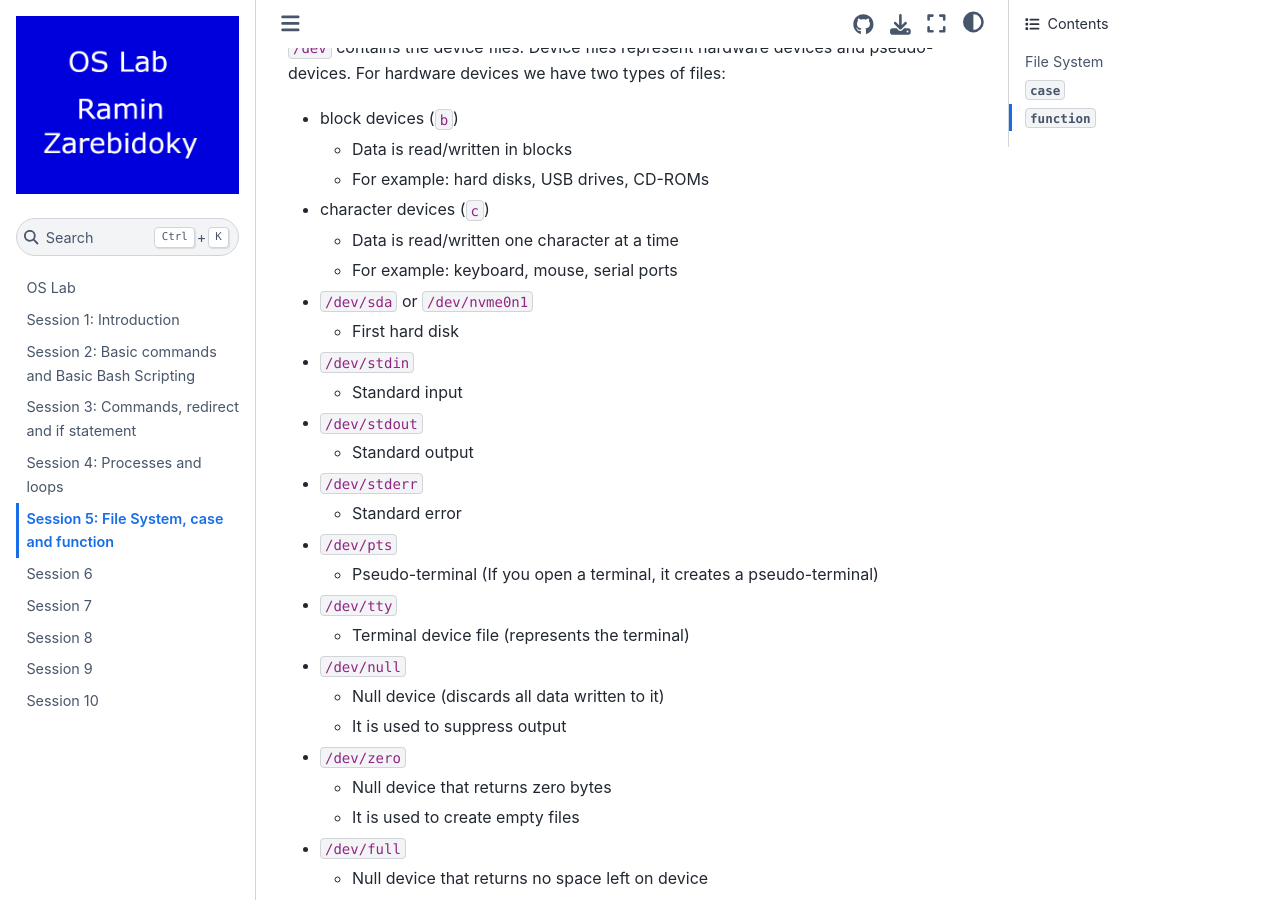
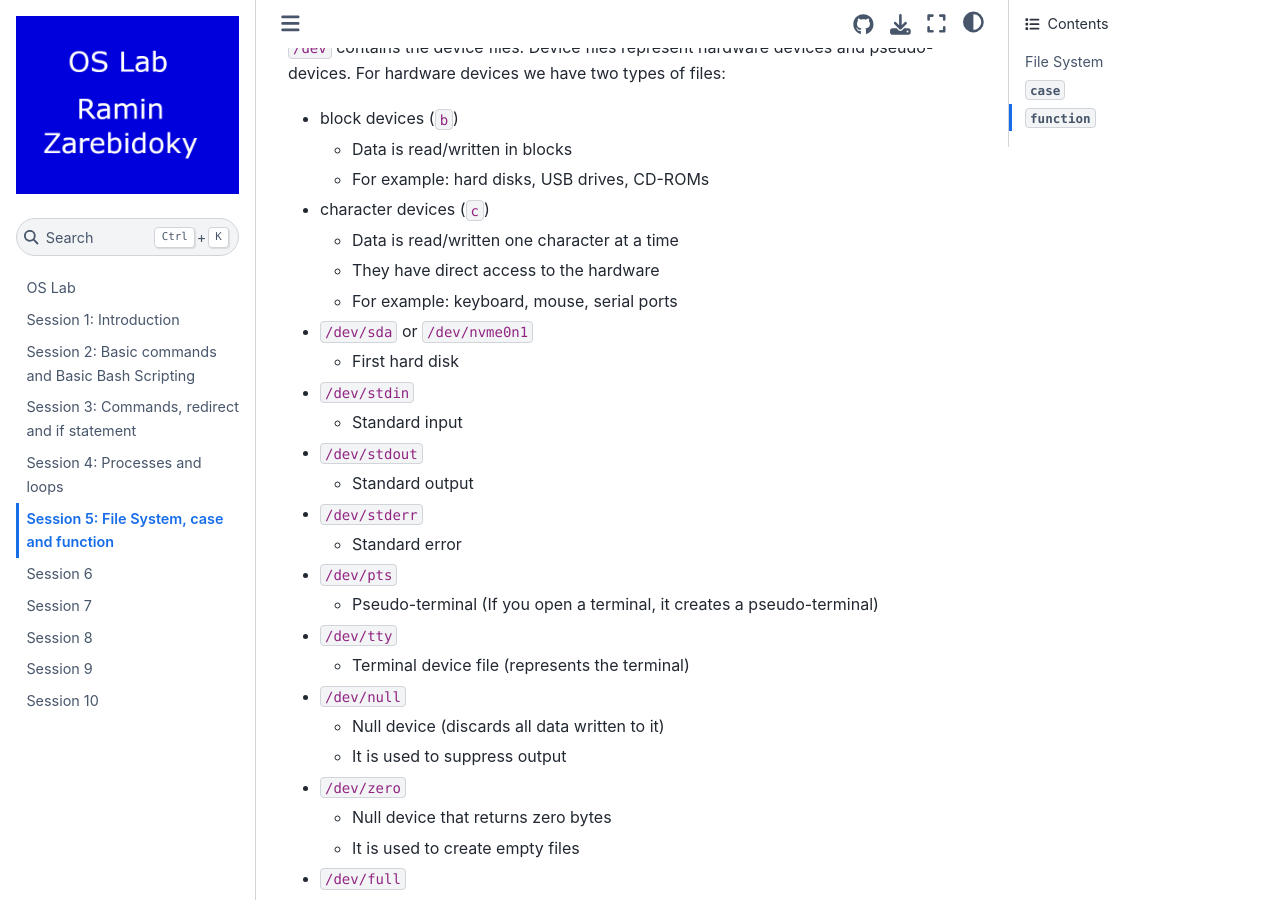
Before and after one commit to LiterallyTheOne/os_lab, a Jupyter Book: the page built from docs/session_5.md, in a window 1280 px wide and 900 px high, scrolled down 888 px. Built offline with Jupyter Book 1.0.4 settings and Sphinx 7.4.7 and the Sphinx Book theme 1.1.4, drawn with Linux system fonts in a browser that asks for light colours.

Commit message:
Add the fact that character devices have access to the hardware

```diff
--- a/docs/session_5.md
+++ b/docs/session_5.md
@@ -38,6 +38,7 @@ For hardware devices we have two types of files:
   * For example: hard disks, USB drives, CD-ROMs
 * character devices (`c`)
   * Data is read/written one character at a time
+  * They have direct access to the hardware
   * For example: keyboard, mouse, serial ports
 
 * `/dev/sda` or `/dev/nvme0n1`
```
